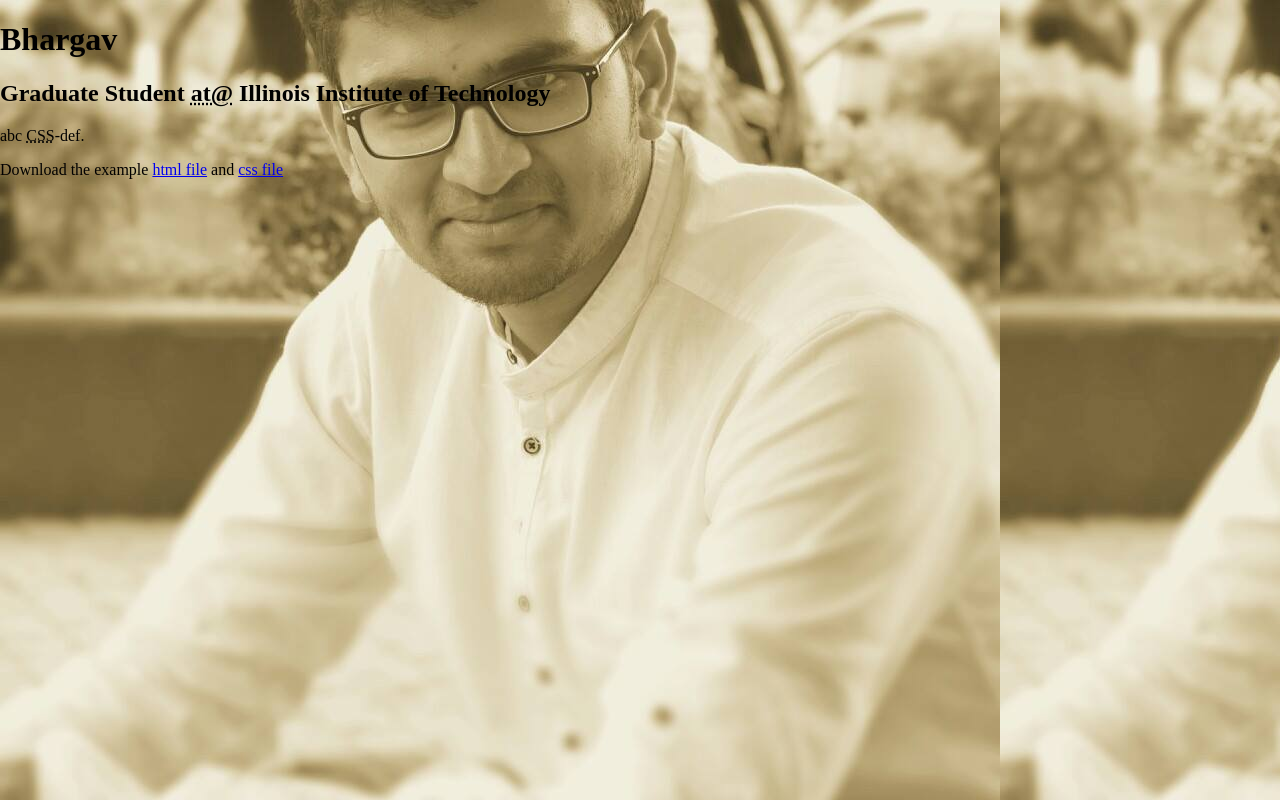
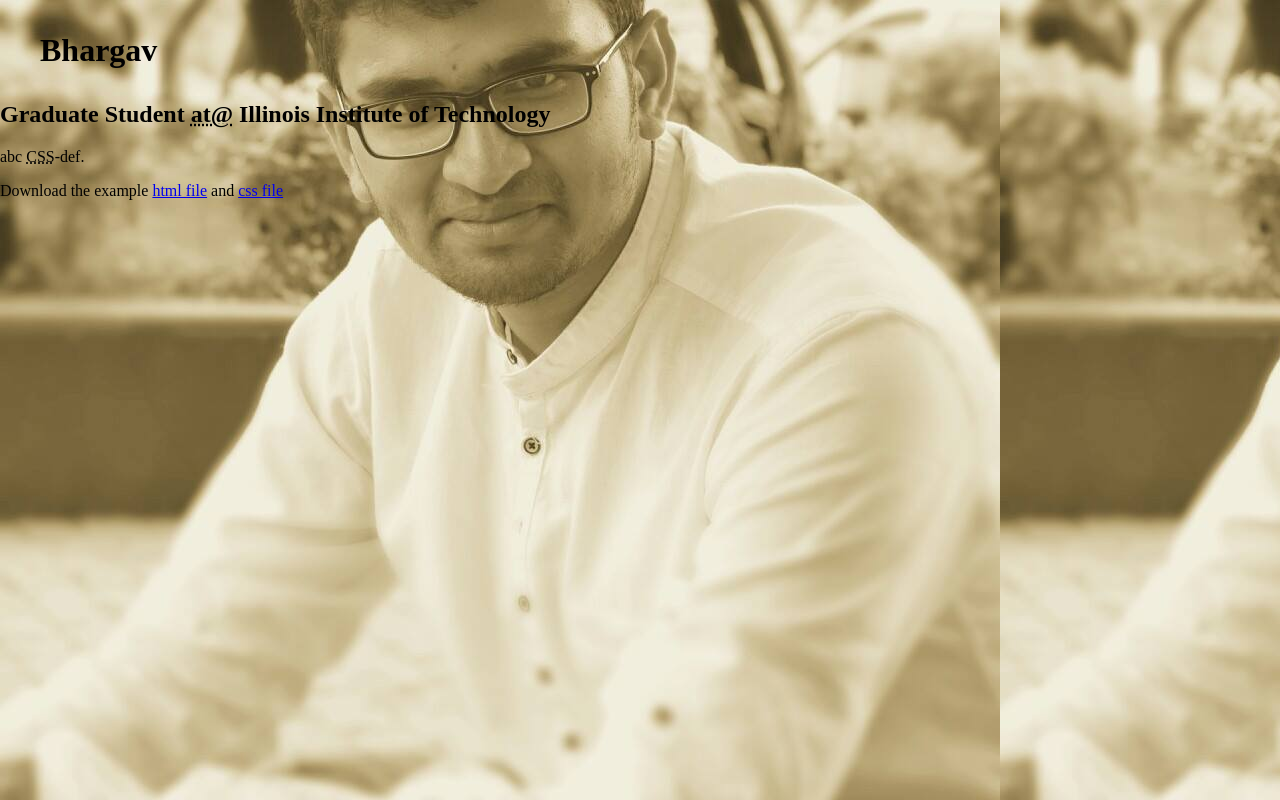
Before and after one commit to bmardimani/bmardimani.github.io, a plain HTML site: page index.html in a window 1280 px wide. Drawn offline with Linux system fonts and the light colour scheme.

Commit message:
Update index.html

```diff
--- a/index.html
+++ b/index.html
@@ -20,7 +20,7 @@
 
 	<section class="intro" id="bmk-intro">
 		<header role="banner">
-			<h1>Bhargav</h1>
+			<h1><figure>Bhargav</figure></h1>
 			<h2>Graduate Student <abbr title="Cascading Style Sheets">at@</abbr> Illinois Institute of Technology</h2>
 		</header>
 
```
